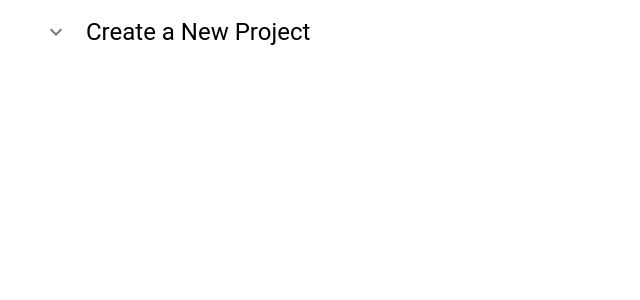
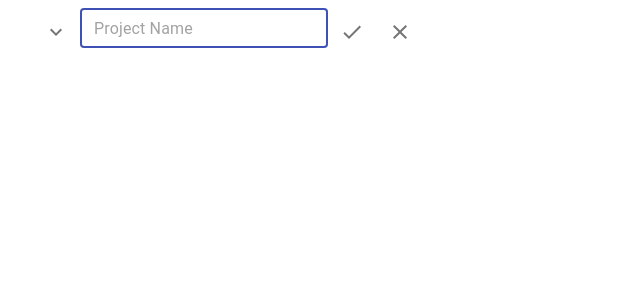
Before and after one commit to bryanling1/ClipShip, a React (Create React App) app in the folder client/: page / in a window 1280 px wide. Shown: the top 300 px of the page, without its empty margins (0-640 px from the left). Built offline with nearby package versions, Linux system fonts and the light colour scheme.

Commit message:
Add projects list dropdown comp

```diff
--- a/client/src/components/project-name/index.tsx
+++ b/client/src/components/project-name/index.tsx
@@ -17,11 +17,35 @@ type PropsFromRedux = ConnectedProps<typeof connector>;
 type Props = PropsFromRedux;
 
 const ProjectName = (props: Props) => {
-  const { project } = props;
+  const { project, createProject, editName, fetchProject, setProject } = props;
+  const handleSetProject = (id: string) => {
+    fetchProject(id);
+  };
+  const handleCreate = (content: string) => {
+    createProject(content);
+  };
+  const handleNameChange = (content: string) => {
+    if (project.id) {
+      editName(project.id, content);
+    }
+  };
+  const handleNewProject = () => {
+    setProject(null, null);
+  };
+
   return (
     <MainWrapper>
-      <ProjectsDropdown />
-      <ProjectNameEdit content={project.name} editMode={false} />
+      <ProjectsDropdown
+        onSetProject={handleSetProject}
+        onNewProject={handleNewProject}
+        id={project.id}
+      />
+      <ProjectNameEdit
+        content={project.name}
+        editMode={false}
+        onCreate={handleCreate}
+        onNameChange={handleNameChange}
+      />
     </MainWrapper>
   );
 };
--- a/client/src/components/project-name/project-dropdown/index.tsx
+++ b/client/src/components/project-name/project-dropdown/index.tsx
@@ -2,31 +2,43 @@ import ExpandMoreIcon from '@material-ui/icons/ExpandMore';
 import IconButton from '@material-ui/core/IconButton';
 import Menu from '@material-ui/core/Menu';
 import MenuItem from '@material-ui/core/MenuItem';
-import React, { useState } from 'react';
+import React, { useEffect, useState } from 'react';
+import axios from 'axios';
 import styled from 'styled-components';
 
 const ITEM_HEIGHT = 48;
 
-const options = [
-  'None',
-  'Atria',
-  'Callisto',
-  'Dione',
-  'Ganymede',
-  'Hangouts Call',
-  'Luna',
-  'Oberon',
-  'Phobos',
-  'Pyxis',
-  'Sedna',
-  'Titania',
-  'Triton',
-  'Umbriel',
-];
+interface Project {
+  name: string;
+  id: string;
+}
 
-const ProjectDropdown = (): JSX.Element => {
+interface OwnProps {
+  onSetProject: (id: string) => void;
+  onNewProject: () => void;
+  id: string | null;
+}
+
+const ProjectDropdown = (props: OwnProps): JSX.Element => {
+  const { onSetProject, onNewProject, id: projectId } = props;
   const [anchorEl, setAnchorEl] = useState<null | HTMLElement>(null);
   const open = Boolean(anchorEl);
+  const [projectsList, setProjectList] = useState<Project[]>([]);
+  const [id, setId] = useState<string>('');
+
+  useEffect(() => {
+    if (open) {
+      axios.get<Project[]>('http://localhost:3000/projects').then((result) => {
+        setProjectList(result.data.map((project) => ({ name: project.name, id: project.id })));
+      });
+    }
+  }, [open]);
+
+  useEffect(() => {
+    if (id !== projectId) {
+      setId(projectId || '');
+    }
+  }, [projectId, id]);
 
   const handleClick = (event: React.MouseEvent<HTMLElement>) => {
     setAnchorEl(event.currentTarget);
@@ -35,6 +47,13 @@ const ProjectDropdown = (): JSX.Element => {
   const handleClose = () => {
     setAnchorEl(null);
   };
+
+  const handleCreateProject = () => {
+    handleClose();
+    setId('');
+    onNewProject();
+  };
+
   return (
     <>
       <IconButton
@@ -58,12 +77,20 @@ const ProjectDropdown = (): JSX.Element => {
           },
         }}
       >
-        {options.map((option) => (
-          <MenuItem key={option} onClick={handleClose}>
-            {option}
-          </MenuItem>
+        {projectsList.map((project) => (
+          <MenuItemWrapper key={project.id} selected={id === project.id ? 1 : 0}>
+            <MenuItem
+              onClick={() => {
+                onSetProject(project.id);
+                handleClose();
+                setId(project.id);
+              }}
+            >
+              {project.name}
+            </MenuItem>
+          </MenuItemWrapper>
         ))}
-        <CreateProjectButton key={'create-new-project'} selected onClick={handleClose}>
+        <CreateProjectButton key={'create-new-project'} selected onClick={handleCreateProject}>
           + Create Project
         </CreateProjectButton>
       </Menu>
@@ -84,3 +111,10 @@ const CreateProjectButton = styled(MenuItem)`
     background-color: #8854d0;
   }
 `;
+
+interface MenuItemWrapperProps {
+  selected: number;
+}
+const MenuItemWrapper = styled.div<MenuItemWrapperProps>`
+  color: ${(props) => (props.selected ? ' #8854d0' : 'initial')};
+`;
--- a/client/src/components/project-name/project-name/index.tsx
+++ b/client/src/components/project-name/project-name/index.tsx
@@ -1,7 +1,8 @@
 import CheckIcon from '@material-ui/icons/Check';
+import CircularProgress from '@material-ui/core/CircularProgress';
 import CloseIcon from '@material-ui/icons/Close';
 import IconButton from '@material-ui/core/IconButton';
-import React, { useState } from 'react';
+import React, { useEffect, useState } from 'react';
 import TextField from '@material-ui/core/TextField';
 import Typography from '@material-ui/core/Typography';
 import styled from 'styled-components';
@@ -9,32 +10,110 @@ import styled from 'styled-components';
 interface stateProps {
   content: string | null;
   editMode: boolean;
+  onCreate: (content: string) => void;
+  onNameChange: (content: string) => void;
 }
 
 const ProjectName = (props: stateProps): JSX.Element => {
-  const { content, editMode } = props;
+  const { content, editMode, onCreate, onNameChange } = props;
   const [isEditMode, setIsEditMode] = useState<boolean>(editMode || false);
+  const [value, setValue] = useState<string>(content || '');
+  const [isLoading, setIsLoading] = useState<boolean>(false);
 
   const handleEditModeOn = () => {
     setIsEditMode(true);
   };
 
+  const handleChange = (e: React.ChangeEvent<HTMLInputElement>) => {
+    setValue(e.target.value);
+  };
+
+  const handleCancel = () => {
+    if (content) {
+      setValue(content);
+      setIsEditMode(false);
+    }
+  };
+
+  const submit = () => {
+    if (value && value !== content && !isLoading) {
+      setIsLoading(true);
+      if (!content) {
+        onCreate(value);
+      } else {
+        onNameChange(value);
+      }
+    } else {
+      setIsEditMode(false);
+    }
+  };
+
+  const handleKeyDown = (e) => {
+    if (e.key === 'Enter' || e.key === 'Tab') {
+      e.preventDefault();
+      submit();
+    } else if (e.key === 'Escape') {
+      handleCancel();
+    }
+  };
+
+  const handleSubmit = (e: React.FormEvent<HTMLFormElement>) => {
+    e.preventDefault();
+    submit();
+  };
+
+  //For switching between projects
+  useEffect(() => {
+    if (!content) {
+      handleEditModeOn();
+      setValue('');
+    } else {
+      setIsEditMode(false);
+      setValue(content);
+    }
+    setIsLoading(false);
+  }, [content]);
+
+  //For setting the loader animation
+  useEffect(() => {
+    if (isLoading && content === value) {
+      setIsLoading(false);
+      setIsEditMode(false);
+    }
+  }, [isLoading, content, value]);
+
   return (
     <MainWrapper>
       {!isEditMode && (
         <TypographyWrapper onClick={handleEditModeOn} variant={'h5'}>
-          {content ? content : 'Create a New Project'}
+          {content}
         </TypographyWrapper>
       )}
       {isEditMode && (
         <>
-          <TextField variant="outlined" size="small" autoFocus />
-          <IconButton>
-            <CheckIcon />
-          </IconButton>
-          <IconButton>
-            <CloseIcon />
-          </IconButton>
+          <form onSubmit={handleSubmit}>
+            <TextField
+              value={value}
+              onChange={handleChange}
+              variant="outlined"
+              size="small"
+              autoFocus
+              onKeyDown={handleKeyDown}
+              placeholder={'Project Name'}
+            />
+            {!isLoading && (
+              <IconButton type="submit">
+                <CheckIcon />
+              </IconButton>
+            )}
+          </form>
+          {!isLoading && (
+            <IconButton onClick={handleCancel}>
+              <CloseIcon />
+            </IconButton>
+          )}
+
+          {isLoading && <CircularProgressWrapper size={25} />}
         </>
       )}
     </MainWrapper>
@@ -59,3 +138,8 @@ const TypographyWrapper = styled(Typography)`
     cursor: pointer;
   }
 `;
+
+const CircularProgressWrapper = styled(CircularProgress)`
+  margin: auto;
+  margin-left: 5px;
+`;
--- a/client/src/store/actions/clips.ts
+++ b/client/src/store/actions/clips.ts
@@ -1,15 +1,15 @@
 import { Clip, LabelPosition } from '../reducers/types';
 
 export enum ClipActions {
-  EDIT_CLIP_START_END,
-  SWAP_CLIPS,
-  ENABLE_LABEL,
-  SET_LABEL_POSITION,
-  SET_GLOBAL_LABEL_POSITION,
-  ADD_CLIPS,
-  SET_CLIPS,
-  DELETE_CLIP,
-  EMPTY,
+  EDIT_CLIP_START_END = 'EDIT_CLIP_START_END',
+  SWAP_CLIPS = 'SWAP_CLIPS',
+  ENABLE_LABEL = 'ENABLE_LABEL',
+  SET_LABEL_POSITION = 'SET_LABEL_POSITION',
+  SET_GLOBAL_LABEL_POSITION = 'SET_GLOBAL_LABEL_PSOITION',
+  ADD_CLIPS = 'ADD_CLIPS',
+  SET_CLIPS = 'SET_CLIPS',
+  DELETE_CLIP = 'DELETE_CLIP',
+  EMPTY = 'EMPTY_CLIPS',
 }
 
 interface StartEnd {
--- a/client/src/store/actions/project.ts
+++ b/client/src/store/actions/project.ts
@@ -5,10 +5,10 @@ import { ThunkAction } from 'redux-thunk';
 import axios from 'axios';
 
 export enum ProjectActions {
-  EMPTY,
-  SET_PROJECT,
-  SET_PROJECT_ERROR,
-  EDIT_NAME,
+  EMPTY = 'EMPTY_PROJECT',
+  SET_PROJECT = 'SET_PROJECT',
+  SET_PROJECT_ERROR = 'SET_PROJECT_ERROR',
+  EDIT_NAME = 'EDIT_NAME',
 }
 
 interface EmptyAction {
@@ -16,8 +16,8 @@ interface EmptyAction {
 }
 
 interface SetProject {
-  id: string;
-  name: string;
+  id: string | null;
+  name: string | null;
 }
 
 interface SetProjectAction {
@@ -45,7 +45,7 @@ type fetchProjectQuery = fetchProjectQuerySingular[];
 
 export type ProjectAction = EmptyAction | SetProjectAction | SetProjectErrorAction | EditNameAction;
 
-export function setProject(id: string, name: string): ProjectAction {
+export function setProject(id: string | null, name: string | null): ProjectAction {
   return { type: ProjectActions.SET_PROJECT, payload: { id, name } };
 }
 
@@ -73,7 +73,7 @@ export const fetchProject = (
   if (result && result.data.length) {
     dispatch(setProject(result.data[0].id, result.data[0].name));
     dispatch(setProjectError(false));
-    dispatch(setClips(result.data[0].clips));
+    dispatch(setClips(result.data[0].clips || []));
   } else {
     dispatch(setProjectError(true));
   }
@@ -84,7 +84,7 @@ export const editName = (
   content: string
 ): ThunkAction<void, StoreState, unknown, ProjectAction> => async (dispatch) => {
   let error;
-  await axios.put(`http://localhost:3000/projects/${id}`, { name: content }).catch((e) => {
+  await axios.patch(`http://localhost:3000/projects/${id}`, { name: content }).catch((e) => {
     error = e;
   });
   if (error) {
```
Also changed, not shown: 1 other file (tests, documents, lock files or other folders).
